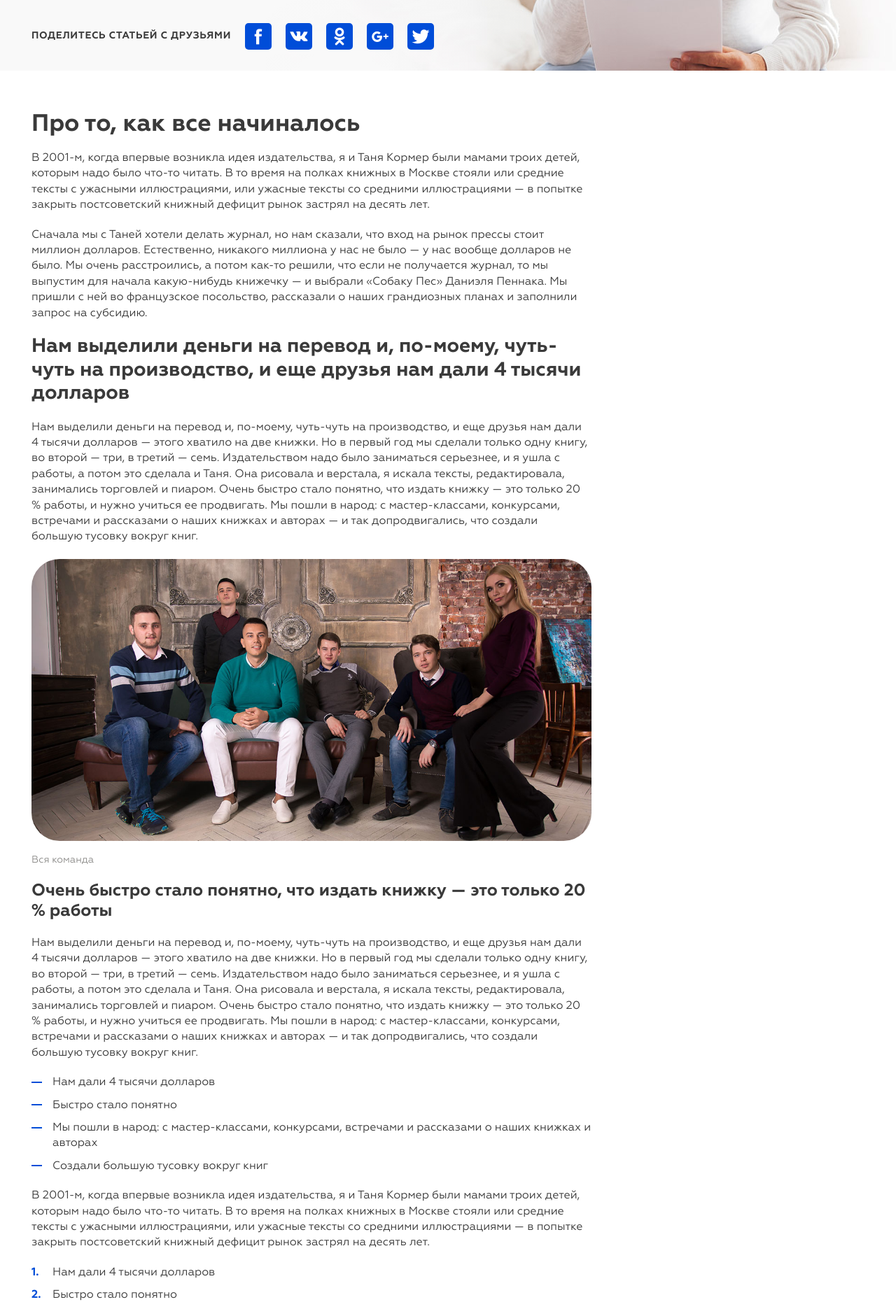
After one commit to BulatSa/shield, a PHP site: page /blog-detail.php in a window 1280 px wide. The commit adds this page. Shown: the part 466-2327 px from the top of the page at 70% size. Run offline with PHP 8.4, Linux system fonts and the light colour scheme; style sheets or scripts are compiled from the project's sources; some libraries are stand-ins or nearby versions.

Commit message:
blog-ready

```diff
--- /dev/null
+++ b/blog-detail.php
@@ -0,0 +1,131 @@
+<?php include('header.php'); ?>
+
+<section class="big-head-sec big-head-sec--detail" style="background-image: url('../img/big-head/bg-main.jpg')">
+	<div class="container">
+		<div class="big-head">
+			<div class="big-head__info">
+				<time class="uptext big-head__time" datetime="2012-12-23">07.06.2018</time>
+				<h1>Статья первая</h1>
+				<p>Компания успешно работает на рынке юридических услуг с 2013 года. Идея помогать людям с процедурой Chargeback появилась после того, как мы сами попали в подобную ситуацию.</p>
+			</div>
+			<div class="big-head__bottom">
+				<div class="big-head__share">
+					<div class="uptext">Поделитесь статьей с&nbsp;друзьями</div>
+					<div class="social-list social-list--hover-orange">
+						<a href="#"><i class="icon-soc-fb"></i></a>
+						<a href="#"><i class="icon-soc-vk"></i></a>
+						<a href="#"><i class="icon-soc-odn"></i></a>
+						<a href="#"><i class="icon-soc-g"></i></a>
+						<a href="#"><i class="icon-soc-twitter"></i></a>
+					</div>
+				</div>
+			</div>
+		</div>
+	</div>
+</section>
+
+
+<section class="s-blog-detail def-sec">
+	<div class="container">
+		<div class="user-content">
+			<h2>Про то, как все начиналось</h2>
+			<p>В 2001-м, когда впервые возникла идея издательства, я и Таня Кормер были мамами троих детей, которым надо было что-то читать. В то время на полках книжных в Москве стояли или средние тексты с ужасными иллюстрациями, или ужасные тексты со средними иллюстрациями — в попытке закрыть постсоветский книжный дефицит рынок застрял на десять лет.</p>
+			<p>Сначала мы с Таней хотели делать журнал, но нам сказали, что вход на рынок прессы стоит миллион долларов. Естественно, никакого миллиона у нас не было — у нас вообще долларов не было. Мы очень расстроились, а потом как-то решили, что если не получается журнал, то мы выпустим для начала какую-нибудь книжечку — и выбрали «Собаку Пес» Даниэля Пеннака. Мы пришли с ней во французское посольство, рассказали о наших грандиозных планах и заполнили запрос на субсидию.</p>
+			<h3>Нам выделили деньги на перевод и, по-моему, чуть-чуть на производство, и еще друзья нам дали 4 тысячи долларов</h3>
+			<p>Нам выделили деньги на перевод и, по-моему, чуть-чуть на производство, и еще друзья нам дали 4 тысячи долларов — этого хватило на две книжки. Но в первый год мы сделали только одну книгу, во второй — три, в третий — семь. Издательством надо было заниматься серьезнее, и я ушла с работы, а потом это сделала и Таня. Она рисовала и верстала, я искала тексты, редактировала, занимались торговлей и пиаром. Очень быстро стало понятно, что издать книжку — это только 20 % работы, и нужно учиться ее продвигать. Мы пошли в народ: с мастер-классами, конкурсами, встречами и рассказами о наших книжках и авторах — и так допродвигались, что создали большую тусовку вокруг книг.</p>
+			<img src="/img/news/blog-img.jpg" alt="11" title="Вся команда">
+			<h4> Очень быстро стало понятно, что издать книжку — это только 20 % работы</h4>
+			<p>Нам выделили деньги на перевод и, по-моему, чуть-чуть на производство, и еще друзья нам дали 4 тысячи долларов — этого хватило на две книжки. Но в первый год мы сделали только одну книгу, во второй — три, в третий — семь. Издательством надо было заниматься серьезнее, и я ушла с работы, а потом это сделала и Таня. Она рисовала и верстала, я искала тексты, редактировала, занимались торговлей и пиаром. Очень быстро стало понятно, что издать книжку — это только 20 % работы, и нужно учиться ее продвигать. Мы пошли в народ: с мастер-классами, конкурсами, встречами и рассказами о наших книжках и авторах — и так допродвигались, что создали большую тусовку вокруг книг.</p>
+			<ul>
+				<li>Нам дали 4 тысячи долларов</li>
+				<li>Быстро стало понятно</li>
+				<li>Мы пошли в народ: с мастер-классами, конкурсами, встречами и рассказами о наших книжках и авторах</li>
+				<li>Создали большую тусовку вокруг книг</li>
+			</ul>
+			<p>В 2001-м, когда впервые возникла идея издательства, я и Таня Кормер были мамами троих детей, которым надо было что-то читать. В то время на полках книжных в Москве стояли или средние тексты с ужасными иллюстрациями, или ужасные тексты со средними иллюстрациями — в попытке закрыть постсоветский книжный дефицит рынок застрял на десять лет.</p>
+			<ol>
+				<li>Нам дали 4 тысячи долларов</li>
+				<li>Быстро стало понятно</li>
+				<li>Мы пошли в народ: с мастер-классами, конкурсами, встречами и рассказами о наших книжках и авторах</li>
+				<li>Создали большую тусовку вокруг книг</li>
+			</ol>
+		</div>
+	</div>
+</section>
+
+
+
+<section class="s-home-blog def-sec">
+	<div class="container">
+		<div class="sec-title sec-title--bigmargin sec-title--line">
+			<div class="sec-title__left">
+				<div class="h1">Читайте также</div>
+			</div>
+			<div class="sec-title__right">
+				<a href="/blog.php" class="link-icon"><i class="icon-bubble"></i><span>Смотреть другие статьи</span></a>
+			</div>
+		</div>
+
+		<div class="row-big blog-list">
+			<div class="grid-3 grid-6_m grid-12_xxs">
+				<div class="blog-preview">
+					<a href="#">
+						<img src="/img/home/blog.jpg" alt="1" class="blog-preview__img">
+					</a>
+					<div class="blog-preview__content">
+						<div class="blog-preview__crop">
+							<strong class="blog-preview__title"><a href="#">Статья первая</a></strong>
+							<div class="blog-preview__descr text-small">Мы ведем дело от Вашего лица, берем на себя всю бумажную работу и переговоры с участниками процесса возврата средств.</div>
+						</div>
+						<a href="#" class="link blog-preview__more">Подробнее</a>
+					</div>
+				</div>
+			</div>
+			<div class="grid-3 grid-6_m grid-12_xxs">
+				<div class="blog-preview">
+					<a href="#">
+						<img src="/img/home/blog.jpg" alt="1" class="blog-preview__img">
+					</a>
+					<div class="blog-preview__content">
+						<div class="blog-preview__crop">
+							<strong class="blog-preview__title"><a href="#">Статья первая</a></strong>
+							<div class="blog-preview__descr text-small">Мы ведем дело от Вашего лица, берем на себя всю бумажную работу и переговоры с участниками процесса возврата средств.</div>
+						</div>
+						<a href="#" class="link blog-preview__more">Подробнее</a>
+					</div>
+				</div>
+			</div>
+			<div class="grid-3 grid-6_m grid-12_xxs">
+				<div class="blog-preview">
+					<a href="#">
+						<img src="/img/home/blog.jpg" alt="1" class="blog-preview__img">
+					</a>
+					<div class="blog-preview__content">
+						<div class="blog-preview__crop">
+							<strong class="blog-preview__title"><a href="#">Мы ведем дело от Вашего лица, берем на себя всю бумажную</a></strong>
+							<div class="blog-preview__descr text-small">Мы ведем дело от Вашего лица, берем на себя всю бумажную работу и переговоры с участниками процесса возврата средств.</div>
+						</div>
+						<a href="#" class="link blog-preview__more">Подробнее</a>
+					</div>
+				</div>
+			</div>
+			<div class="grid-3 grid-6_m grid-12_xxs">
+				<div class="blog-preview">
+					<a href="#">
+						<img src="/img/home/blog.jpg" alt="1" class="blog-preview__img">
+					</a>
+					<div class="blog-preview__content">
+						<div class="blog-preview__crop">
+							<strong class="blog-preview__title"><a href="#">Мы ведем дело от Вашего лица, берем на себя всю бумажную</a></strong>
+							<div class="blog-preview__descr text-small">Мы ведем дело от Вашего лица, берем на себя всю бумажную работу и переговоры с участниками процесса возврата средств.</div>
+						</div>
+						<a href="#" class="link blog-preview__more">Подробнее</a>
+					</div>
+				</div>
+			</div>
+		</div>
+
+	</div>
+</section>
+
+<?php include('footer.php'); ?>
--- a/js/main.js
+++ b/js/main.js
@@ -347,3 +347,20 @@ $(function($){
 /***********************
 Poll END
 ***********************/
+
+
+/***********************
+ User-content BEGIN
+ ***********************/
+$(function($){
+	$('.user-content img').each(function () {
+		var self = $(this);
+		var selfAlt = self.attr('title');
+		if (selfAlt !== undefined){
+			$('<div class="img-descr">'+selfAlt+'</div>').insertAfter(self);
+		}
+	});
+});
+/***********************
+ User-content END
+ ***********************/
--- a/sass/base/_icons.scss
+++ b/sass/base/_icons.scss
@@ -1,10 +1,9 @@
 @font-face {
 	font-family: 'icomoon';
-	src:  url('../fonts/icomoon.eot?aijnil');
-	src:  url('../fonts/icomoon.eot?aijnil#iefix') format('embedded-opentype'),
-	url('../fonts/icomoon.ttf?aijnil') format('truetype'),
-	url('../fonts/icomoon.woff?aijnil') format('woff'),
-	url('../fonts/icomoon.svg?aijnil#icomoon') format('svg');
+	src:
+		url('../fonts/icomoon.ttf?1ih3zh') format('truetype'),
+		url('../fonts/icomoon.woff?1ih3zh') format('woff'),
+		url('../fonts/icomoon.svg?1ih3zh#icomoon') format('svg');
 	font-weight: normal;
 	font-style: normal;
 }
@@ -24,6 +23,24 @@ i {
 	-moz-osx-font-smoothing: grayscale;
 }
 
+.icon-download:before {
+	content: "\e90e";
+}
+.icon-check:before {
+	content: "\e90f";
+}
+.icon-zoom:before {
+	content: "\e910";
+}
+.icon-soc-g:before {
+	content: "\e911";
+}
+.icon-soc-twitter:before {
+	content: "\e912";
+}
+.icon-soc-odn:before {
+	content: "\e90d";
+}
 .icon-bubble:before {
 	content: "\e900";
 }
--- a/sass/base/_typography.scss
+++ b/sass/base/_typography.scss
@@ -2,7 +2,7 @@ body{
 	font-family: $font;
 	font-size: 16px;
 	font-weight: normal;
-	line-height: 1.3;
+	line-height: 1.4;
 	color: $color-text;
 	@include res(xs) {
 		font-size: 14px;
@@ -79,7 +79,7 @@ h4,.h4{
 	h1,.h1,h2,.h2,h3,.h3,h4,.h4,h5,.h5{
 		margin-bottom: $pad-xs;
 	}
-	p,ul,ol,table,img,.info-block,.cite-shout {
+	p,ul,ol,table,img,.info-block,.cite-shout,.img-descr {
 		margin-bottom: $pad-xs;
 	}
 	a:not(.btn) {
@@ -101,7 +101,79 @@ h4,.h4{
 	img{
 		max-width: 100%;
 		height: auto;
+		border-radius: 40px;
+		@include res(l){
+			border-radius: 20px;
+		}
 	}
+
+	ul{
+		list-style: none;
+
+		li{
+			position: relative;
+			padding-left: 30px;
+			margin-bottom: 10px;
+
+			&:before{
+				content: '';
+				width: 15px;
+				height: 2px;
+				background: $blue;
+				position: absolute;
+				left: 0;
+				top: 0.6em;
+			}
+		}
+	}
+
+	ol{
+		list-style: none;
+		counter-reset: ol;
+
+		li{
+			position: relative;
+			padding-left: 30px;
+			margin-bottom: 10px;
+			counter-increment: ol;
+
+			&:before{
+				content: counter(ol)".";
+				position: absolute;
+				left: 0;
+				top: 0;
+				color: $blue;
+				font-weight: bold;
+			}
+		}
+	}
+}
+
+
+.checked-list{
+	list-style: none;
+
+	li{
+		position: relative;
+		padding-left: 30px;
+		margin-bottom: 10px;
+
+		&:before{
+			content: '\e90f';
+			font-family: $font-icons;
+			font-size: 14px;
+			color: $blue;
+			position: absolute;
+			left: 0;
+			top: 2px;
+		}
+	}
+}
+
+.img-descr{
+	font-size: 14px;
+	color: $gray-text;
+	margin-top: -10px;
 }
 
 .page-title {
--- a/sass/modules/_big-head.scss
+++ b/sass/modules/_big-head.scss
@@ -44,7 +44,6 @@
 	max-width: 610px;
 	min-height: 500px;
 	display: flex;
-	align-items: center;
 	padding-top: 100px;
 	padding-bottom: 100px;
 	@include res(l) {
@@ -154,3 +153,26 @@
 		max-width: 100%;
 	}
 }
+
+.big-head__time{
+	display: block;
+	margin-bottom: $pad-xxs;
+}
+
+.big-head__share{
+	display: flex;
+	align-items: center;
+	padding-top: $pad-xs;
+	@include res(m){
+		flex-direction: column;
+		align-items: flex-start;
+	}
+
+	.uptext{
+		margin-right: $pad-xs;
+		@include res(m){
+			margin-bottom: $pad-xxs;
+			font-size: 12px;
+		}
+	}
+}
--- a/sass/modules/_blog-list.scss
+++ b/sass/modules/_blog-list.scss
@@ -14,6 +14,7 @@
 	border-radius: 40px;
 	@include res(l){
 		border-radius: 20px;
+		box-shadow: 0 3px 30px 0 rgba(0,0,0,0.1);
 	}
 
 	&__img{
@@ -59,7 +60,7 @@
 
 	&__crop{
 		overflow: hidden;
-		height: 10.9em;
+		height: 11.7em;
 		font-size: 14px;
 		@include res(l){
 			font-size: 12px;
--- a/sass/modules/_review-photo.scss
+++ b/sass/modules/_review-photo.scss
@@ -41,7 +41,7 @@
 		}
 
 		&:after{
-			content: "\e908";
+			content: "\e910";
 			font-family: $font-icons;
 			position: absolute;
 			left: $pad-xs;
--- a/sass/modules/_social-list.scss
+++ b/sass/modules/_social-list.scss
@@ -28,6 +28,15 @@
 				font-size: 14px;
 			}
 			&.icon-bubble-full{
+				font-size: 20px;
+			}
+			&.icon-soc-odn{
+				font-size: 25px;
+			}
+			&.icon-soc-g{
+				font-size: 15px;
+			}
+			&.icon-soc-twitter{
 				font-size: 20px;
 			}
 		}
--- a/sass/pages/_blog.scss
+++ b/sass/pages/_blog.scss
@@ -14,3 +14,10 @@
 	background: $gray-bg;
 	padding: $pad-m 0 $pad-l;
 }
+
+
+.s-blog-detail{
+	.user-content{
+		max-width: 800px;
+	}
+}
```
Also changed, not shown: blog.php (+63 -64 lines), fonts/icomoon.ttf, fonts/icomoon.woff, img/font-icon/check.svg (added), img/font-icon/download.svg (added), img/font-icon/soc-g.svg (added), img/font-icon/soc-odn.svg (added), img/font-icon/soc-twitter.svg (added), img/font-icon/zoom.svg (added), img/news/blog-img.jpg (added), 1 other file.
